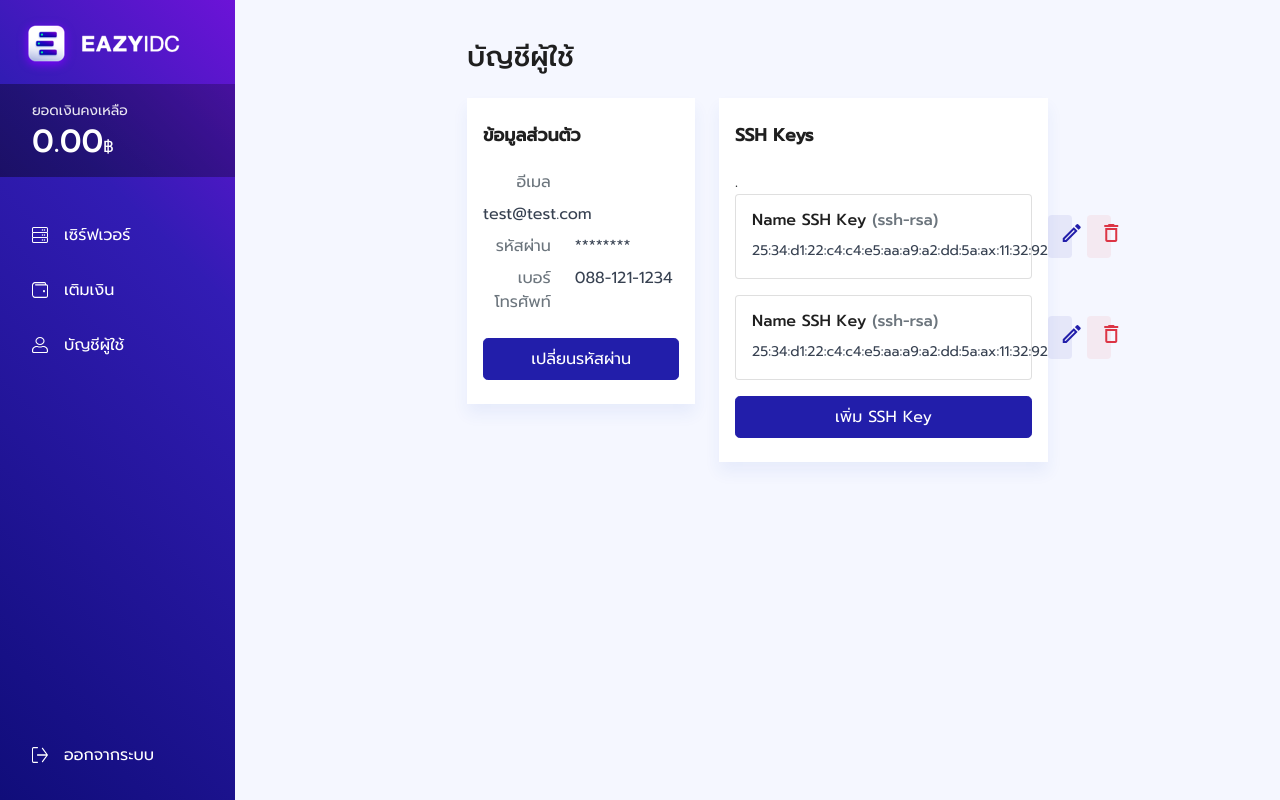
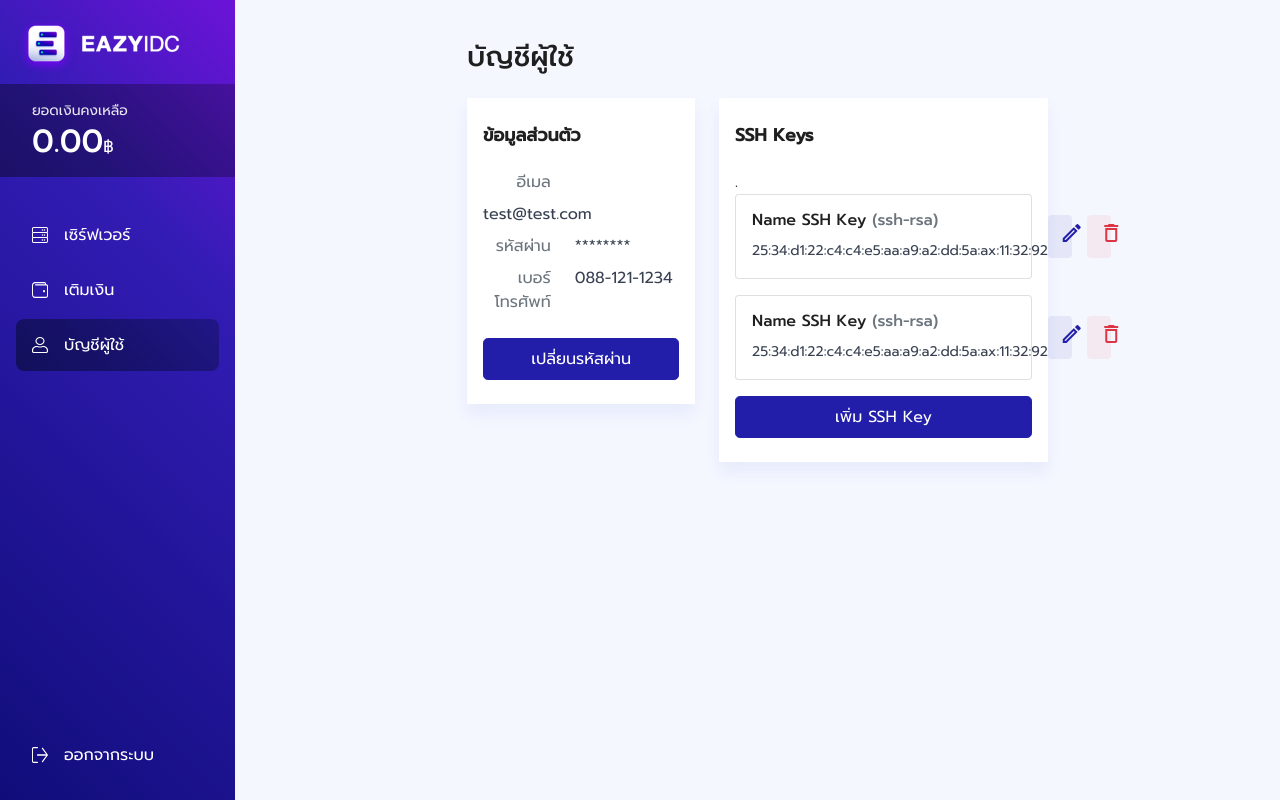
Before and after one commit to onmarscommercial/eazyidc-frontend, a React (Create React App) app: page /account in a window 1280 px wide. Built offline with nearby package versions, Linux system fonts and the light colour scheme.

Commit message:
edit sidebar active menu

```diff
--- a/src/components/Sidebar.js
+++ b/src/components/Sidebar.js
@@ -1,13 +1,34 @@
-import React, { Component } from "react";
-import { Link } from "react-router-dom";
+import React, { useEffect } from "react";
+import { Link, useLocation } from "react-router-dom";
 import Logo from "../assets/images/logo.png"
 import Server from "../assets/images/icons/server.svg"
 import Wallet from "../assets/images/icons/wallet.svg"
 import Profile from "../assets/images/icons/profile.svg"
 import Logout from "../assets/images/icons/logout.svg"
 
-class Sidebar extends Component {
-  render() {
+export default function Sidebar() {
+  const location = useLocation();
+  const { pathname } = location;
+  const splitLocation = pathname.split("/");
+
+  const toggleMenuMobile = () => {
+    setTimeout(() => {
+      const headerMobile = document.getElementById('menuButton');
+      const sidebar = document.getElementById('sidebar');
+
+      if (headerMobile) {
+        headerMobile.addEventListener('click', () => {
+          headerMobile.classList.toggle('open');
+          sidebar.classList.toggle('show-menu');
+        });
+      }
+    }, 100);
+  }
+
+  useEffect(() => {
+    toggleMenuMobile();
+  })
+
   return (
     <div>
       <header className="header-mobile">
@@ -34,15 +55,15 @@ class Sidebar extends Component {
           </h2>
         </div>
         <div className="main-menu">
-            <Link to={"/index"} className="menu-link">
+          <Link to={"/index"} className={splitLocation[1] === "index" ? "menu-link active" : "menu-link"}>
             <img src={Server} alt="Server"/>
             <span>เซิร์ฟเวอร์</span>
           </Link>
-            <Link to={"/topup"} className="menu-link">
+          <Link to={"/topup"} className={splitLocation[1] === "topup" ? "menu-link active" : "menu-link"}>
             <img src={Wallet} alt="Wallet"/>
             <span>เติมเงิน</span>
           </Link>
-            <Link to={"/account"} className="menu-link">
+          <Link to={"/account"} className={splitLocation[1] === "account" ? "menu-link active" : "menu-link"}>
             <img src={Profile} alt="Profile"/>
             <span>บัญชีผู้ใช้</span>
           </Link>
@@ -54,7 +75,4 @@ class Sidebar extends Component {
       </nav>
     </div>
   )
-  }
-}
-
-export default Sidebar;
+};
```
Also changed, not shown: 1 other file (tests, documents, lock files or other folders). Lines whose indentation alone changed are shown as unchanged.
